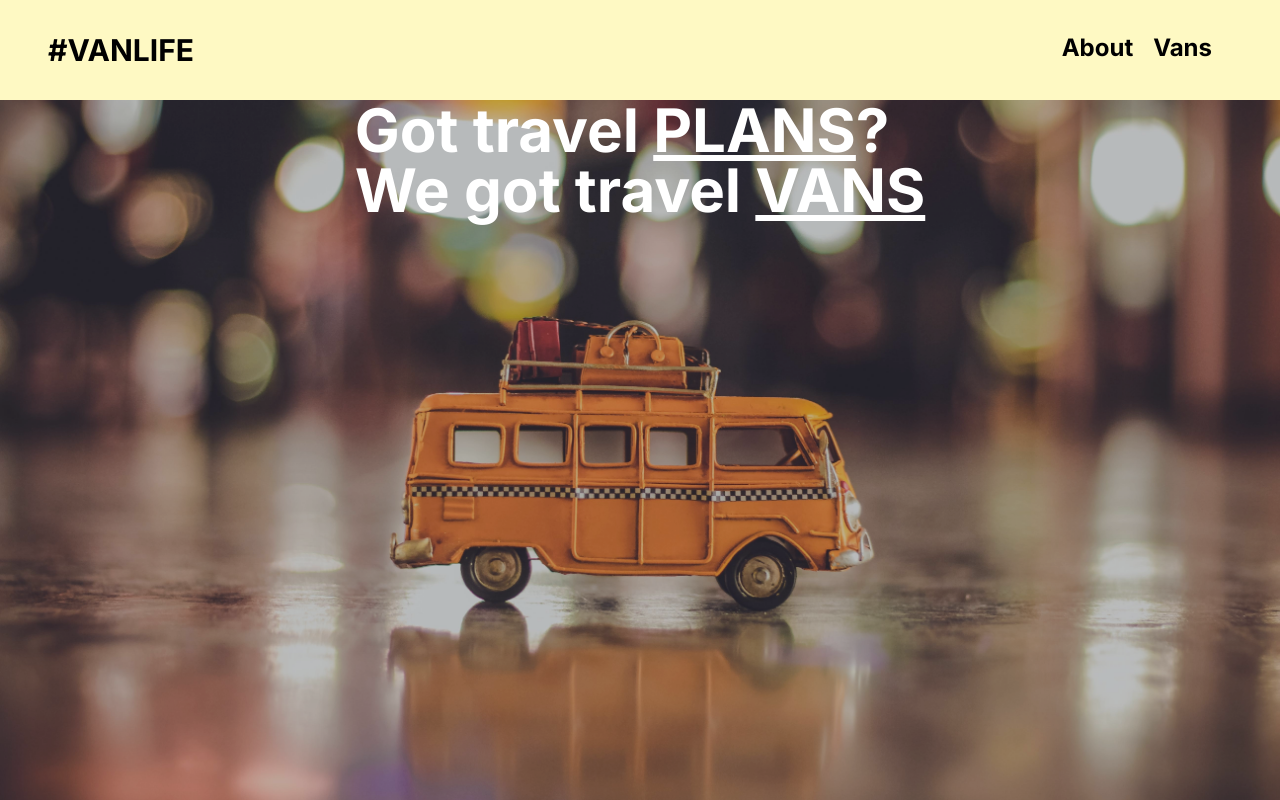
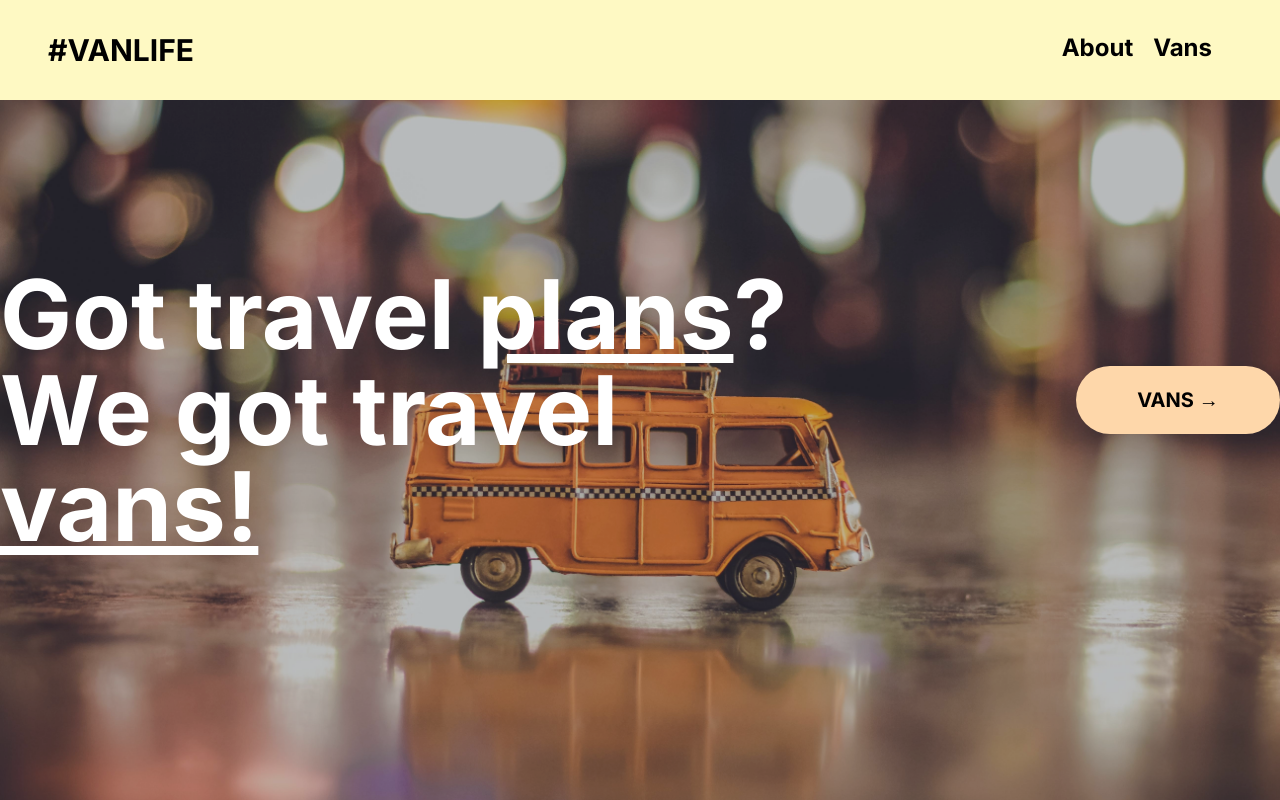
Before and after one commit to shoeslace911/Van-Life, a React (Vite) app: page / in a window 1280 px wide. Built offline with nearby package versions, Linux system fonts and the light colour scheme.

Commit message:
home done

```diff
--- a/src/comp/Home.jsx
+++ b/src/comp/Home.jsx
@@ -1,14 +1,20 @@
 import heroImg from "../assets/imgs/smallVan.jpg";
+import { Link } from "react-router-dom";
 
 export default function Home() {
   return (
     <div className="font-inter flex ">
       <img src={heroImg} alt="small van" className="absolute top-0 -z-10 h-full w-full brightness-75 object-cover " />
-      <div className="mx-auto">
-        <h1 className="text-6xl text-white ">
-          Got travel <strong className="underline">PLANS</strong>?<br /> We got travel{" "}
-          <strong className="underline">VANS</strong>
-        </h1>
+      <div className="relative w-screen h-screen flex items-center gap-52">
+        <div>
+          <h1 className="text-8xl text-white  pt-5">
+            Got travel <strong className="underline">plans</strong>?<br /> We got travel{" "}
+            <strong className="underline">vans!</strong>
+          </h1>
+        </div>
+        <button className="text-align-center text-black text-xl transition ease-in-out hover:bg-orange-300 hover:scale-105 bg-orange-200 py-5 px-12 items-center rounded-full w-52">
+          <Link to="/vans">VANS →</Link>
+        </button>
       </div>
     </div>
   );
--- a/src/comp/Nav.jsx
+++ b/src/comp/Nav.jsx
@@ -2,7 +2,7 @@ import { Link } from "react-router-dom";
 
 export default function Nav() {
   return (
-    <nav className="text-3xl flex justify-between px-12 py-8 font-inter bg-yellow-100">
+    <nav className="text-3xl flex justify-between px-12 py-8 font-inter bg-yellow-100 fixed w-screen z-10">
       <Link to="/">
         <h1 className="font-extrabold text-3xl">#VANLIFE</h1>
       </Link>
```
